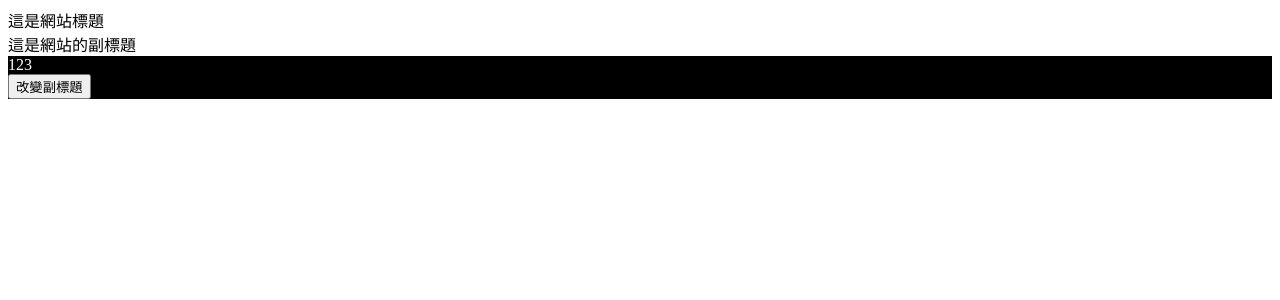
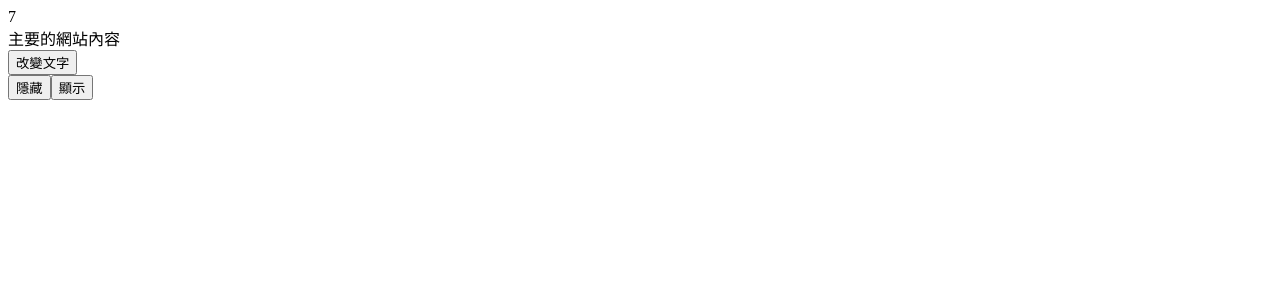
Before and after one commit to he11owor1dtw/Vue-Training, a Vue app: page / in a window 1280 px wide. Shown: the top 300 px of the page. Built offline with nearby package versions, Linux system fonts and the light colour scheme.

Commit message:
Vue 組件結構：生命週期

```diff
--- a/src/App.vue
+++ b/src/App.vue
@@ -1,23 +1,19 @@
 <script setup>
-import NavComp from "./Nav.vue";
 import MainComp from "./Main.vue";
 import { ref } from "vue";
-let subtitle = ref("這是網站的副標題");
-let updateSubtitle = function () {
-  subtitle.value = "這是新的的副標題"
+let visible = ref(true);
+let hide = function () {
+  visible.value = false;
+}
+let show = function () {
+  visible.value = true;
 }
 </script>
 
 <template>
-  <NavComp
-  title="這是網站標題"
-  :subtitle="subtitle">
-</NavComp>
-  <MainComp
-  backgroundColor="black"
-  color="white"
-  @update="updateSubtitle"
-  ></MainComp>
+  <MainComp v-if="visible"></MainComp>
+  <button @click="hide">隱藏</button>
+  <button @click="show">顯示</button>
 </template>
 
 <style scoped></style>
--- a/src/Main.vue
+++ b/src/Main.vue
@@ -1,20 +1,33 @@
 <script setup>
-defineProps(["backgroundColor", "color"]);
-// 方法2 利用js
-let emit = defineEmits(["update"]);
-let updateParentSubtitle = function () {
-  emit("update")
-}
+import { onMounted, onUnmounted, ref } from "vue";
+let text = ref("主要的網站內容");
+let changeText = function () {
+  text.value = "新的網站內容";
+};
+
+// 製作一個 Counter 計數器
+let counter = ref(0);
+let scheduleId;
+
+// 組件掛載時，設定每秒鐘加一的排程
+onMounted(function () {
+  scheduleId = window.setInterval(function () {
+    console.log("每隔一秒鐘,數字加1");
+    counter.value = counter.value + 1;
+  }, 1000);
+});
+
+// 組件卸載時，清除掛載時設定的排程
+onUnmounted(function () {
+  window.clearInterval(scheduleId);
+});
 </script>
 
 <template>
-  <main :style="{
-    color: color,
-    backgroundColor: backgroundColor
-  }">
-    <div @click="change">123</div>
-    <!-- <button @click="$emit('update')">改變副標題</button> 方法1 -->
-    <button @click="updateParentSubtitle">改變副標題</button>
+  <main>
+    <div>{{ counter }}</div>
+    <div>{{ text }}</div>
+    <button @click="changeText">改變文字</button>
   </main>
 </template>
 
```
